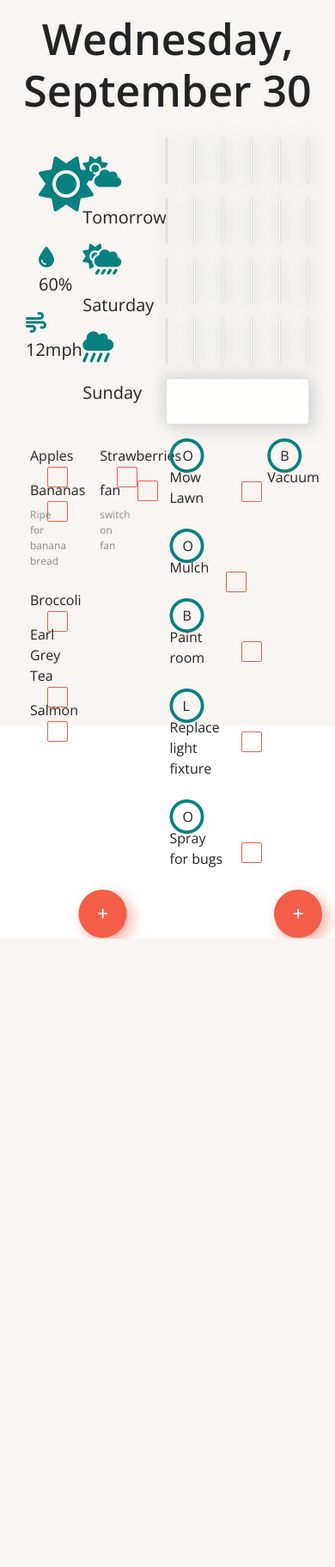
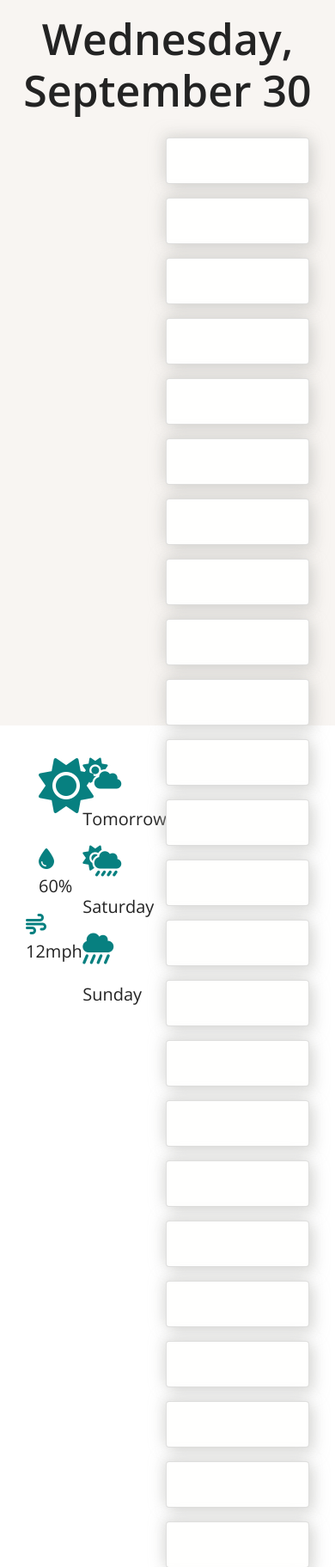
Before and after one commit to MissMeg/home-automation-app, a Flask app: page / in a window 390 px wide; the page is wider, and only the part inside the window is pictured. Shown: the top 1823 px of that part at 86% size. Before the commit the page ends 1092 px from the top of that part, so only its background shows below. Run offline with Flask 2, Linux system fonts and the light colour scheme; some libraries are stand-ins or nearby versions.

Commit message:
made the site responsive

```diff
--- a/templates/index.html
+++ b/templates/index.html
@@ -69,14 +69,14 @@
                     ></i>
                   </div>
                   <div class="row">
-                    <p class="col">
+                    <p class="col-12 col-md">
                       <i
                         class="today-weather fas fa-tint wow fadeIn"
                         data-wow-delay="0.4s"
                       ></i
                       ><span class="wow fadeIn" data-wow-delay="0.4s">60%</span>
                     </p>
-                    <p id="wind" class="col">
+                    <p id="wind" class="col-12 col-md">
                       <i
                         class="today-weather fas fa-wind wow fadeIn"
                         data-wow-delay="0.4s"
@@ -124,7 +124,7 @@
           <div class="container wow fadeIn" data-wow-delay="0.4s">
             <div class="row">
               {% for event in events %}
-              <div class="col">
+              <div class="col-12 col-md">
                 <div class="card mb-3" style="max-width: 540px">
                   <div class="row no-gutters">
                     <div class="col-md-8">
@@ -153,7 +153,7 @@
               <div class="container wow fadeIn" data-wow-delay="0.4s">
                 <div class="row">
                   {% if len_groc < 6 %}
-                  <div class="col">
+                  <div class="col-12 col-md">
                     {% for item in groceries %}
 
                     <div class="form-group form-check">
@@ -173,7 +173,7 @@
                     {% endfor %}
                   </div>
                   {% else %}
-                  <div class="col">
+                  <div class="col-12 col-md">
                     {% for i in range(5) %}
                     <div class="form-group form-check">
                       <label class="form-check-label" for="exampleCheck1"
@@ -190,7 +190,7 @@
                     </div>
                     {% endfor %}
                   </div>
-                  <div class="col">
+                  <div class="col-12 col-md">
                     {% for i in range(5, len_groc) %}
                     <div class="form-group form-check">
                       <label class="form-check-label" for="exampleCheck1"
@@ -221,7 +221,7 @@
               <div class="container wow fadeIn" data-wow-delay="0.4s">
                 <div class="row justify-content-around">
                   {% if len_todo < 6 %}
-                  <div class="col">
+                  <div class="col-12 col-md">
                     {% for task in todos %}
                     <div class="form-group form-check">
                       <i class="far fa-circle">
@@ -239,7 +239,7 @@
                     {% endfor %}
                   </div>
                   {% else %}
-                  <div class="col">
+                  <div class="col-12 col-md">
                     {% for i in range(5) %}
                     <div class="form-group form-check">
                       <i class="far fa-circle">
@@ -256,7 +256,7 @@
                     </div>
                     {% endfor %}
                   </div>
-                  <div class="col">
+                  <div class="col-12 col-md">
                     {% for i in range(5, len_todo) %}
                     <div class="form-group form-check">
                       <i class="far fa-circle">
@@ -292,8 +292,8 @@
                 data-toggle="modal"
                 data-target="#grocery-form"
                 ><i
-                  class="plus fas fa-plus wow rotateIn"
-                  data-wow-delay="0.8s"
+                  class="plus fas fa-plus wow fadeIn"
+                  data-wow-delay="0.4s"
                 ></i
               ></i>
             </div>
@@ -367,8 +367,8 @@
                 data-toggle="modal"
                 data-target="#todo-form"
                 ><i
-                  class="plus fas fa-plus wow rotateIn"
-                  data-wow-delay="0.8s"
+                  class="plus fas fa-plus wow fadeIn"
+                  data-wow-delay="0.4s"
                 ></i
               ></i>
             </div>
```
